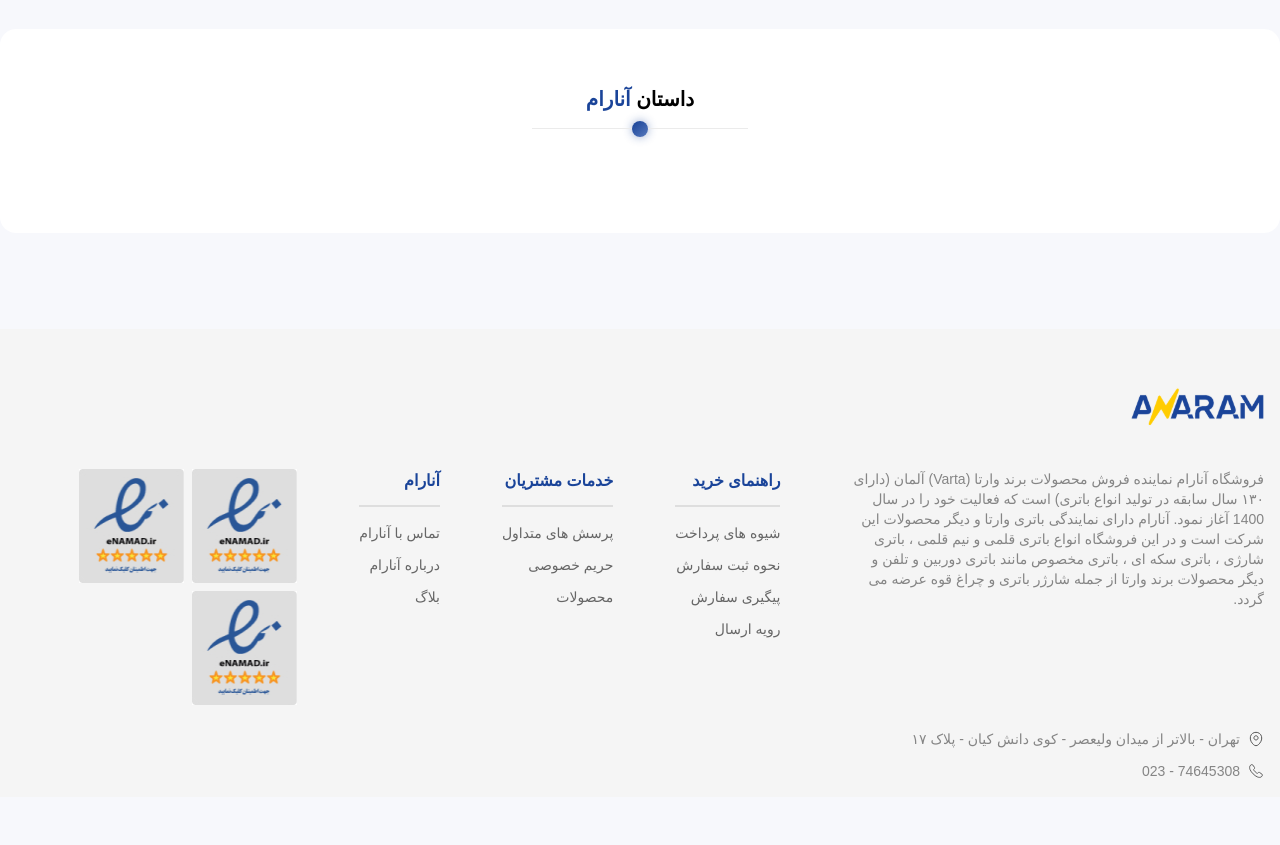
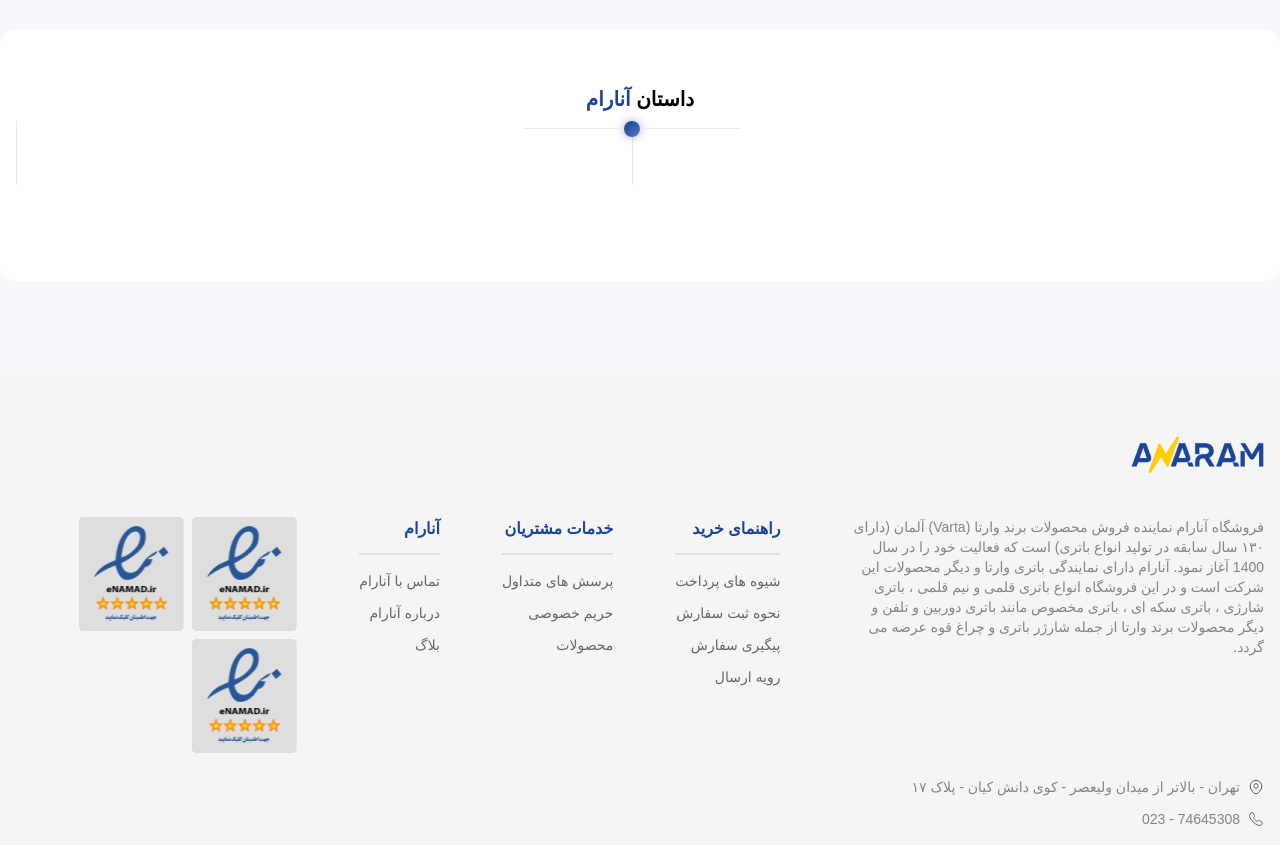
Before and after one commit to mahyarErshad/anaram-react, a React (Create React App) app: page /about in a window 1280 px wide. Shown: the part 780-1625 px from the top of the page. Before the commit the page ends 1577 px from the top, so only its background shows below. Built offline with nearby package versions, Linux system fonts and the light colour scheme; a web font is replaced by a local one.

Commit message:
Added 2 divs and a divider

```diff
--- a/src/Pages/AboutUs/AboutUs.jsx
+++ b/src/Pages/AboutUs/AboutUs.jsx
@@ -15,11 +15,13 @@ function AboutUs() {
         <h2 className="font-semibold text-xl">
           داستان <strong className="text-primary6">آنارام</strong>
         </h2>
-        <div className="w-full mt-2 flex justify-center">
-          <span className="about-page-circle relative">
+        <div className="w-full mt-2 flex justify-center relative divide-x">
+          <span className="about-page-circle absolute right-[50%]">
             <span className="about-page-circle__horizontal-line right-[-6.25rem]"></span>
             <span className="about-page-circle__horizontal-line right-4"></span>
           </span>
+          <div className="w-2/4 h-16"></div>
+          <div className="w-2/4 h-16"></div>
         </div>
       </section>
     </>
```
